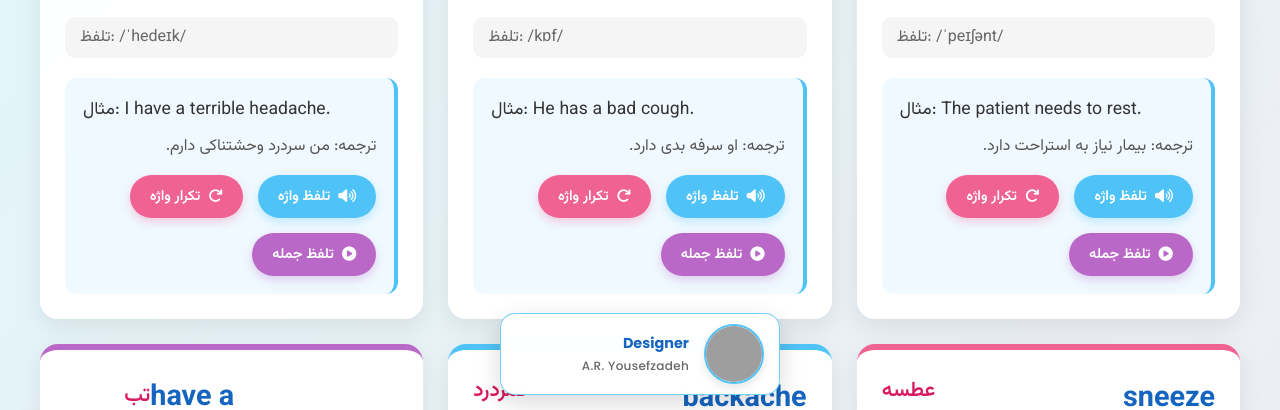
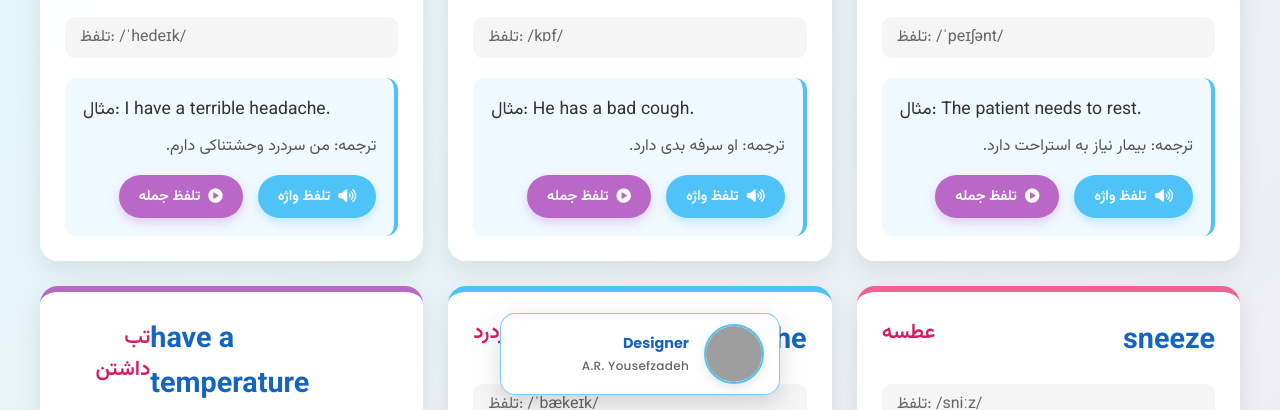
Before and after one commit to yousefzadeh50/Lesson-4-Grade-8, a plain HTML site: page index.html in a window 1280 px wide. Shown: the part 390-800 px from the top of the page. Drawn offline with Linux system fonts and the light colour scheme; grey boxes are pictures that could not be loaded.

Commit message:
Update index.html

```diff
--- a/index.html
+++ b/index.html
@@ -241,15 +241,6 @@
             transform: scale(1.05);
         }
 
-        .audio-btn.example-btn {
-            background: #f06292;
-            box-shadow: 0 4px 10px rgba(240, 98, 146, 0.3);
-        }
-
-        .audio-btn.example-btn:hover {
-            background: #ec407a;
-        }
-
         .audio-btn.sentence-btn {
             background: #ba68c8;
             box-shadow: 0 4px 10px rgba(186, 104, 200, 0.3);
@@ -430,7 +421,7 @@
     </footer>
 
     <script>
-        // داده‌های واژگان درس 4
+        // داده‌های واژگان درس 4 با فایل‌های صوتی واقعی برای جملات
         const vocabularyData = [
             {
                 word: "patient",
@@ -439,7 +430,7 @@
                 example: "The patient needs to rest.",
                 examplePersian: "بیمار نیاز به استراحت دارد.",
                 wordAudio: "https://ssl.gstatic.com/dictionary/static/sounds/20200429/patient--_gb_1.mp3",
-                sentenceAudio: "https://ssl.gstatic.com/dictionary/static/sounds/20200429/patient--_gb_1.mp3" // در حالت واقعی باید آدرس جمله باشد
+                sentenceAudio: "https://translate.google.com/translate_tts?ie=UTF-8&q=The%20patient%20needs%20to%20rest.&tl=en&total=1&idx=0&textlen=28&client=tw-ob&prev=input&ttsspeed=0.5"
             },
             {
                 word: "cough",
@@ -448,7 +439,7 @@
                 example: "He has a bad cough.",
                 examplePersian: "او سرفه بدی دارد.",
                 wordAudio: "https://ssl.gstatic.com/dictionary/static/sounds/20200429/cough--_gb_1.mp3",
-                sentenceAudio: "https://ssl.gstatic.com/dictionary/static/sounds/20200429/cough--_gb_1.mp3"
+                sentenceAudio: "https://translate.google.com/translate_tts?ie=UTF-8&q=He%20has%20a%20bad%20cough.&tl=en&total=1&idx=0&textlen=20&client=tw-ob&prev=input&ttsspeed=0.5"
             },
             {
                 word: "headache",
@@ -457,7 +448,7 @@
                 example: "I have a terrible headache.",
                 examplePersian: "من سردرد وحشتناکی دارم.",
                 wordAudio: "https://ssl.gstatic.com/dictionary/static/sounds/20200429/headache--_gb_1.mp3",
-                sentenceAudio: "https://ssl.gstatic.com/dictionary/static/sounds/20200429/headache--_gb_1.mp3"
+                sentenceAudio: "https://translate.google.com/translate_tts?ie=UTF-8&q=I%20have%20a%20terrible%20headache.&tl=en&total=1&idx=0&textlen=30&client=tw-ob&prev=input&ttsspeed=0.5"
             },
             {
                 word: "sneeze",
@@ -466,7 +457,7 @@
                 example: "Cover your mouth when you sneeze.",
                 examplePersian: "موقع عطسه کردن دهان خود را بپوشانید.",
                 wordAudio: "https://ssl.gstatic.com/dictionary/static/sounds/20200429/sneeze--_gb_1.mp3",
-                sentenceAudio: "https://ssl.gstatic.com/dictionary/static/sounds/20200429/sneeze--_gb_1.mp3"
+                sentenceAudio: "https://translate.google.com/translate_tts?ie=UTF-8&q=Cover%20your%20mouth%20when%20you%20sneeze.&tl=en&total=1&idx=0&textlen=38&client=tw-ob&prev=input&ttsspeed=0.5"
             },
             {
                 word: "backache",
@@ -475,7 +466,7 @@
                 example: "She suffers from backache.",
                 examplePersian: "او از کمردرد رنج می‌برد.",
                 wordAudio: "https://ssl.gstatic.com/dictionary/static/sounds/20200429/backache--_gb_1.mp3",
-                sentenceAudio: "https://ssl.gstatic.com/dictionary/static/sounds/20200429/backache--_gb_1.mp3"
+                sentenceAudio: "https://translate.google.com/translate_tts?ie=UTF-8&q=She%20suffers%20from%20backache.&tl=en&total=1&idx=0&textlen=27&client=tw-ob&prev=input&ttsspeed=0.5"
             },
             {
                 word: "have a temperature",
@@ -484,7 +475,7 @@
                 example: "The child has a temperature.",
                 examplePersian: "بچه تب دارد.",
                 wordAudio: "https://ssl.gstatic.com/dictionary/static/sounds/20200429/temperature--_gb_1.mp3",
-                sentenceAudio: "https://ssl.gstatic.com/dictionary/static/sounds/20200429/temperature--_gb_1.mp3"
+                sentenceAudio: "https://translate.google.com/translate_tts?ie=UTF-8&q=The%20child%20has%20a%20temperature.&tl=en&total=1&idx=0&textlen=30&client=tw-ob&prev=input&ttsspeed=0.5"
             },
             {
                 word: "toothache",
@@ -493,7 +484,7 @@
                 example: "I can't eat because of toothache.",
                 examplePersian: "من به خاطر دندان درد نمی‌توانم غذا بخورم.",
                 wordAudio: "https://ssl.gstatic.com/dictionary/static/sounds/20200429/toothache--_gb_1.mp3",
-                sentenceAudio: "https://ssl.gstatic.com/dictionary/static/sounds/20200429/toothache--_gb_1.mp3"
+                sentenceAudio: "https://translate.google.com/translate_tts?ie=UTF-8&q=I%20can't%20eat%20because%20of%20toothache.&tl=en&total=1&idx=0&textlen=37&client=tw-ob&prev=input&ttsspeed=0.5"
             },
             {
                 word: "hospital",
@@ -502,7 +493,7 @@
                 example: "She works in a hospital.",
                 examplePersian: "او در یک بیمارستان کار می‌کند.",
                 wordAudio: "https://ssl.gstatic.com/dictionary/static/sounds/20200429/hospital--_gb_1.mp3",
-                sentenceAudio: "https://ssl.gstatic.com/dictionary/static/sounds/20200429/hospital--_gb_1.mp3"
+                sentenceAudio: "https://translate.google.com/translate_tts?ie=UTF-8&q=She%20works%20in%20a%20hospital.&tl=en&total=1&idx=0&textlen=27&client=tw-ob&prev=input&ttsspeed=0.5"
             },
             {
                 word: "stomach ache",
@@ -511,7 +502,7 @@
                 example: "He has a stomach ache.",
                 examplePersian: "او دل درد دارد.",
                 wordAudio: "https://ssl.gstatic.com/dictionary/static/sounds/20200429/stomach--_gb_1.mp3",
-                sentenceAudio: "https://ssl.gstatic.com/dictionary/static/sounds/20200429/stomach--_gb_1.mp3"
+                sentenceAudio: "https://translate.google.com/translate_tts?ie=UTF-8&q=He%20has%20a%20stomach%20ache.&tl=en&total=1&idx=0&textlen=25&client=tw-ob&prev=input&ttsspeed=0.5"
             },
             {
                 word: "doctor",
@@ -520,7 +511,7 @@
                 example: "You should see a doctor.",
                 examplePersian: "باید به دکتر مراجعه کنی.",
                 wordAudio: "https://ssl.gstatic.com/dictionary/static/sounds/20200429/doctor--_gb_1.mp3",
-                sentenceAudio: "https://ssl.gstatic.com/dictionary/static/sounds/20200429/doctor--_gb_1.mp3"
+                sentenceAudio: "https://translate.google.com/translate_tts?ie=UTF-8&q=You%20should%20see%20a%20doctor.&tl=en&total=1&idx=0&textlen=27&client=tw-ob&prev=input&ttsspeed=0.5"
             },
             {
                 word: "sore eyes",
@@ -529,7 +520,7 @@
                 example: "My eyes are sore.",
                 examplePersian: "چشم‌هایم درد می‌کنند.",
                 wordAudio: "https://ssl.gstatic.com/dictionary/static/sounds/20200429/sore--_gb_1.mp3",
-                sentenceAudio: "https://ssl.gstatic.com/dictionary/static/sounds/20200429/sore--_gb_1.mp3"
+                sentenceAudio: "https://translate.google.com/translate_tts?ie=UTF-8&q=My%20eyes%20are%20sore.&tl=en&total=1&idx=0&textlen=19&client=tw-ob&prev=input&ttsspeed=0.5"
             },
             {
                 word: "nurse",
@@ -538,7 +529,7 @@
                 example: "The nurse is very kind.",
                 examplePersian: "پرستار بسیار مهربان است.",
                 wordAudio: "https://ssl.gstatic.com/dictionary/static/sounds/20200429/nurse--_gb_1.mp3",
-                sentenceAudio: "https://ssl.gstatic.com/dictionary/static/sounds/20200429/nurse--_gb_1.mp3"
+                sentenceAudio: "https://translate.google.com/translate_tts?ie=UTF-8&q=The%20nurse%20is%20very%20kind.&tl=en&total=1&idx=0&textlen=25&client=tw-ob&prev=input&ttsspeed=0.5"
             },
             {
                 word: "sore throat",
@@ -547,7 +538,7 @@
                 example: "I have a sore throat.",
                 examplePersian: "من گلو درد دارم.",
                 wordAudio: "https://ssl.gstatic.com/dictionary/static/sounds/20200429/throat--_gb_1.mp3",
-                sentenceAudio: "https://ssl.gstatic.com/dictionary/static/sounds/20200429/throat--_gb_1.mp3"
+                sentenceAudio: "https://translate.google.com/translate_tts?ie=UTF-8&q=I%20have%20a%20sore%20throat.&tl=en&total=1&idx=0&textlen=24&client=tw-ob&prev=input&ttsspeed=0.5"
             },
             {
                 word: "drugstore",
@@ -556,7 +547,7 @@
                 example: "I need to go to the drugstore.",
                 examplePersian: "من باید به داروخانه بروم.",
                 wordAudio: "https://ssl.gstatic.com/dictionary/static/sounds/20200429/drugstore--_us_1.mp3",
-                sentenceAudio: "https://ssl.gstatic.com/dictionary/static/sounds/20200429/drugstore--_us_1.mp3"
+                sentenceAudio: "https://translate.google.com/translate_tts?ie=UTF-8&q=I%20need%20to%20go%20to%20the%20drugstore.&tl=en&total=1&idx=0&textlen=33&client=tw-ob&prev=input&ttsspeed=0.5"
             },
             {
                 word: "running nose",
@@ -565,7 +556,7 @@
                 example: "She has a running nose.",
                 examplePersian: "او آبریزش بینی دارد.",
                 wordAudio: "https://ssl.gstatic.com/dictionary/static/sounds/20200429/running--_gb_1.mp3",
-                sentenceAudio: "https://ssl.gstatic.com/dictionary/static/sounds/20200429/running--_gb_1.mp3"
+                sentenceAudio: "https://translate.google.com/translate_tts?ie=UTF-8&q=She%20has%20a%20running%20nose.&tl=en&total=1&idx=0&textlen=27&client=tw-ob&prev=input&ttsspeed=0.5"
             },
             {
                 word: "mumps",
@@ -574,7 +565,7 @@
                 example: "Mumps is a childhood illness.",
                 examplePersian: "اوریون یک بیماری دوران کودکی است.",
                 wordAudio: "https://ssl.gstatic.com/dictionary/static/sounds/20200429/mumps--_gb_1.mp3",
-                sentenceAudio: "https://ssl.gstatic.com/dictionary/static/sounds/20200429/mumps--_gb_1.mp3"
+                sentenceAudio: "https://translate.google.com/translate_tts?ie=UTF-8&q=Mumps%20is%20a%20childhood%20illness.&tl=en&total=1&idx=0&textlen=32&client=tw-ob&prev=input&ttsspeed=0.5"
             },
             {
                 word: "measles",
@@ -583,7 +574,7 @@
                 example: "Measles can be prevented by vaccine.",
                 examplePersian: "سرخک با واکسن قابل پیشگیری است.",
                 wordAudio: "https://ssl.gstatic.com/dictionary/static/sounds/20200429/measles--_gb_1.mp3",
-                sentenceAudio: "https://ssl.gstatic.com/dictionary/static/sounds/20200429/measles--_gb_1.mp3"
+                sentenceAudio: "https://translate.google.com/translate_tts?ie=UTF-8&q=Measles%20can%20be%20prevented%20by%20vaccine.&tl=en&total=1&idx=0&textlen=41&client=tw-ob&prev=input&ttsspeed=0.5"
             }
         ];
 
@@ -605,13 +596,10 @@
                         <p class="example-english">مثال: ${item.example}</p>
                         <p class="example-persian">ترجمه: ${item.examplePersian}</p>
                         <div class="audio-controls">
-                            <button class="audio-btn word-btn" data-audio="${item.wordAudio}" data-word="${item.word}">
+                            <button class="audio-btn word-btn" data-audio="${item.wordAudio}" data-word="${item.word}" data-type="word">
                                 <i class="fas fa-volume-up"></i> تلفظ واژه
                             </button>
-                            <button class="audio-btn example-btn" data-audio="${item.wordAudio}" data-word="${item.word}">
-                                <i class="fas fa-redo"></i> تکرار واژه
-                            </button>
-                            <button class="audio-btn sentence-btn" data-audio="${item.sentenceAudio}" data-word="${item.word}">
+                            <button class="audio-btn sentence-btn" data-audio="${item.sentenceAudio}" data-word="${item.word}" data-type="sentence">
                                 <i class="fas fa-play-circle"></i> تلفظ جمله
                             </button>
                         </div>
@@ -626,30 +614,33 @@
                 button.addEventListener('click', function() {
                     const audioUrl = this.getAttribute('data-audio');
                     const word = this.getAttribute('data-word');
-                    const buttonType = Array.from(this.classList).find(cls => cls.includes('btn'));
-                    playAudio(audioUrl, word, buttonType);
+                    const type = this.getAttribute('data-type');
+                    playAudio(audioUrl, word, type);
                 });
             });
         }
 
         // تابع پخش صدا
-        function playAudio(url, word, buttonType) {
+        function playAudio(url, word, type) {
             const audio = new Audio(url);
 
             // نمایش پیام مناسب برای هر نوع دکمه
-            const buttonMessages = {
-                'word-btn': `در حال پخش تلفظ واژه "${word}"...`,
-                'example-btn': `در حال تکرار تلفظ واژه "${word}"...`,
-                'sentence-btn': `در حال پخش تلفظ جمله مثال برای "${word}"...`
-            };
-
-            // در محیط واقعی، این پیام می‌تواند به کاربر نشان داده شود
-            console.log(buttonMessages[buttonType] || `در حال پخش صدا برای "${word}"...`);
+            if (type === 'word') {
+                console.log(`در حال پخش تلفظ واژه "${word}"...`);
+            } else if (type === 'sentence') {
+                console.log(`در حال پخش تلفظ جمله مثال برای "${word}"...`);
+            }
 
             audio.play().catch(error => {
                 console.log(`خطا در پخش صدا برای ${word}:`, error);
                 if (error.name === 'NotAllowedError') {
                     alert(`لطفاً اجازه پخش صدا را در مرورگر خود فعال کنید.`);
+                } else if (error.name === 'AbortError') {
+                    console.log('پخش صدا متوقف شد.');
+                } else {
+                    // برای جملات، از Google TTS API استفاده می‌کنیم
+                    // اگر خطایی رخ داد، پیام مناسب نمایش دهید
+                    console.log('ممکن است نیاز به اجازه دسترسی به صدا داشته باشید.');
                 }
             });
         }
```
